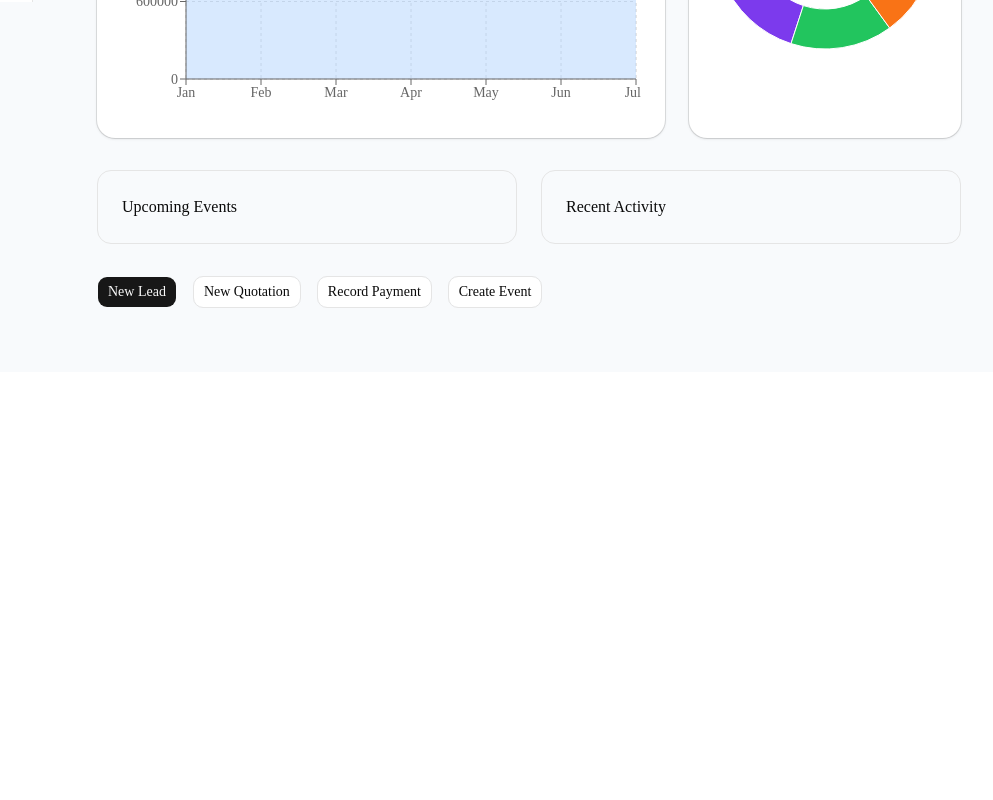
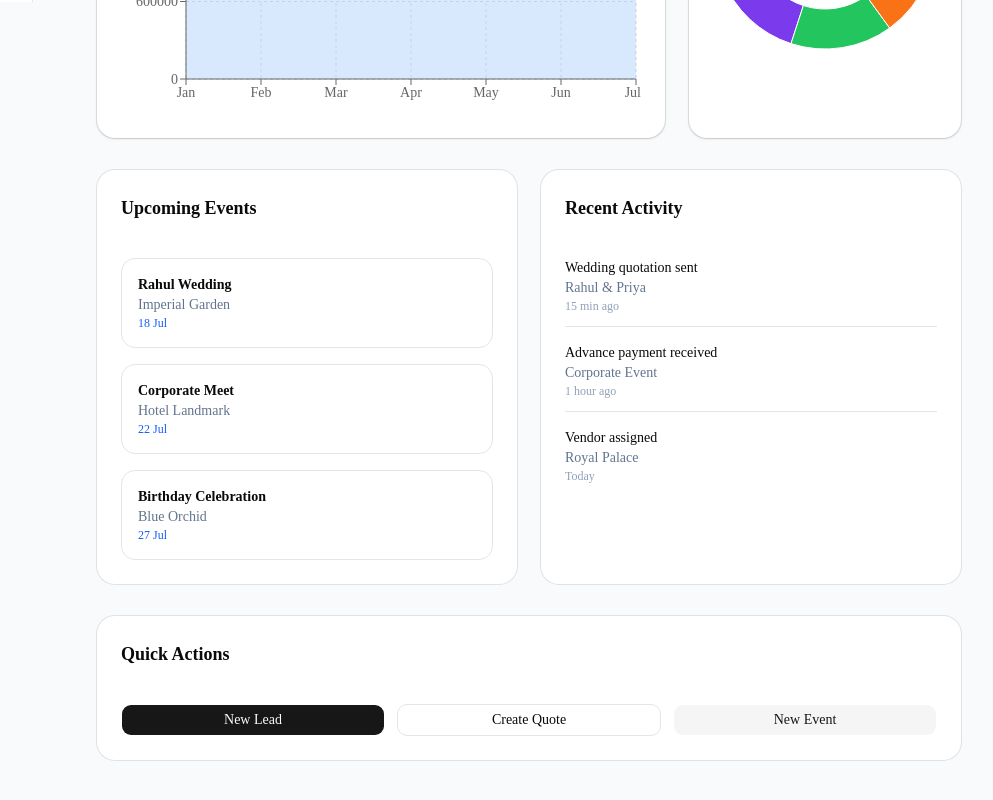
Before and after one commit to rohananthony2451-netizen/blueberry-crm, a Next.js app: page /dashboard in a window 1280 px wide. Shown: the part 798-1598 px from the top of the page, without its empty margins (255-1248 px from the left). Before the commit the page ends 1170 px from the top, so only its background shows below. Built offline with nearby package versions, Linux system fonts and the light colour scheme.

Commit message:
feat: complete dashboard overview

```diff
--- a/features/dashboard/components/QuickActions.tsx
+++ b/features/dashboard/components/QuickActions.tsx
@@ -1,21 +1,18 @@
 import { Button } from "@/components/ui/button";
+import { Card } from "@/components/ui/card";
 
 export function QuickActions() {
   return (
-    <div className="flex flex-wrap gap-4">
-      <Button>New Lead</Button>
+    <Card className="rounded-2xl p-6">
+      <h3 className="mb-5 text-lg font-semibold">
+        Quick Actions
+      </h3>
 
-      <Button variant="outline">
-        New Quotation
-      </Button>
-
-      <Button variant="outline">
-        Record Payment
-      </Button>
-
-      <Button variant="outline">
-        Create Event
-      </Button>
-    </div>
+      <div className="grid gap-3 md:grid-cols-3">
+        <Button>New Lead</Button>
+        <Button variant="outline">Create Quote</Button>
+        <Button variant="secondary">New Event</Button>
+      </div>
+    </Card>
   );
 }
--- a/features/dashboard/components/RecentActivity.tsx
+++ b/features/dashboard/components/RecentActivity.tsx
@@ -1,7 +1,33 @@
+import { Card } from "@/components/ui/card";
+import { recentActivities } from "../data/mock-dashboard";
+
 export function RecentActivity() {
   return (
-    <div className="rounded-xl border p-6">
-      Recent Activity
-    </div>
+    <Card className="rounded-2xl p-6">
+      <h3 className="mb-5 text-lg font-semibold">
+        Recent Activity
+      </h3>
+
+      <div className="space-y-4">
+        {recentActivities.map((activity) => (
+          <div
+            key={activity.id}
+            className="border-b pb-3 last:border-none"
+          >
+            <p className="font-medium">
+              {activity.title}
+            </p>
+
+            <p className="text-sm text-slate-500">
+              {activity.customer}
+            </p>
+
+            <p className="text-xs text-slate-400">
+              {activity.time}
+            </p>
+          </div>
+        ))}
+      </div>
+    </Card>
   );
 }
--- a/features/dashboard/components/UpcomingEvents.tsx
+++ b/features/dashboard/components/UpcomingEvents.tsx
@@ -1,7 +1,33 @@
+import { Card } from "@/components/ui/card";
+import { upcomingEvents } from "../data/mock-dashboard";
+
 export function UpcomingEvents() {
   return (
-    <div className="rounded-xl border p-6">
-      Upcoming Events
-    </div>
+    <Card className="rounded-2xl p-6">
+      <h3 className="mb-5 text-lg font-semibold">
+        Upcoming Events
+      </h3>
+
+      <div className="space-y-4">
+        {upcomingEvents.map((event) => (
+          <div
+            key={event.id}
+            className="rounded-xl border p-4"
+          >
+            <h4 className="font-semibold">
+              {event.name}
+            </h4>
+
+            <p className="text-sm text-slate-500">
+              {event.venue}
+            </p>
+
+            <p className="text-xs text-blue-600">
+              {event.date}
+            </p>
+          </div>
+        ))}
+      </div>
+    </Card>
   );
 }
--- a/features/dashboard/data/mock-dashboard.ts
+++ b/features/dashboard/data/mock-dashboard.ts
@@ -39,27 +39,45 @@ export const stats = [
   },
 ];
 
-export const upcomingEvents = [
+
+export const recentActivities = [
   {
-    title: "Sharma Wedding",
-    venue: "Taj Palace",
-    date: "15 Aug",
+    id: 1,
+    title: "Wedding quotation sent",
+    customer: "Rahul & Priya",
+    time: "15 min ago",
   },
   {
-    title: "Corporate Meet",
-    venue: "Marriott",
-    date: "28 Aug",
+    id: 2,
+    title: "Advance payment received",
+    customer: "Corporate Event",
+    time: "1 hour ago",
   },
   {
-    title: "Birthday Event",
-    venue: "Radisson",
-    date: "4 Sep",
+    id: 3,
+    title: "Vendor assigned",
+    customer: "Royal Palace",
+    time: "Today",
   },
 ];
 
-export const recentActivities = [
-  "Quotation approved",
-  "Payment received",
-  "Vendor assigned",
-  "New lead added",
+export const upcomingEvents = [
+  {
+    id: 1,
+    name: "Rahul Wedding",
+    date: "18 Jul",
+    venue: "Imperial Garden",
+  },
+  {
+    id: 2,
+    name: "Corporate Meet",
+    date: "22 Jul",
+    venue: "Hotel Landmark",
+  },
+  {
+    id: 3,
+    name: "Birthday Celebration",
+    date: "27 Jul",
+    venue: "Blue Orchid",
+  },
 ];
```
